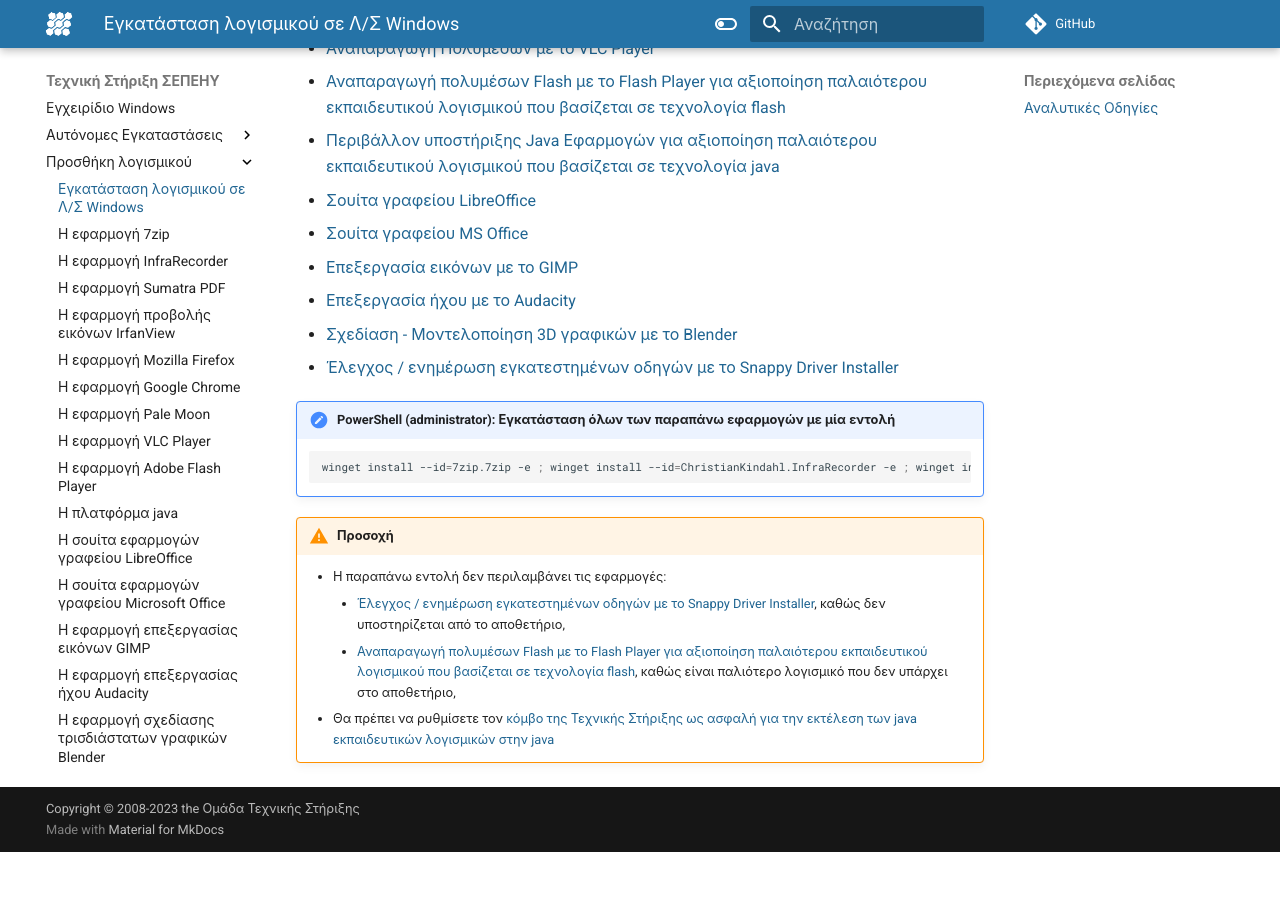
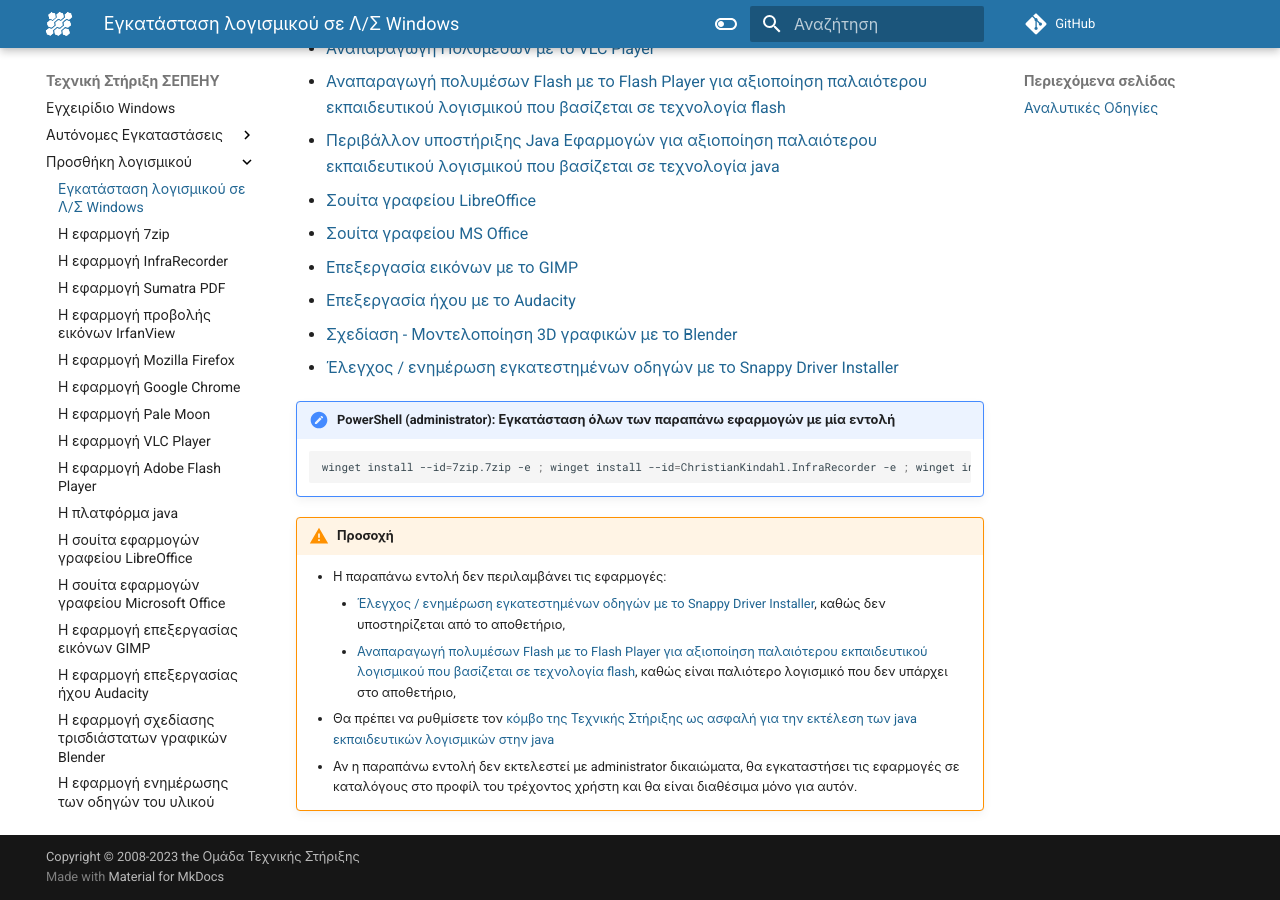
Before and after one commit to pe86/windows, an MkDocs documentation site: the page built from docs/software/index.md, in a window 1280 px wide and 900 px high, scrolled down 1002 px. Built offline with MkDocs 1.6.1 and Material for MkDocs 9.7.7, drawn with Linux system fonts in a browser that asks for light colours; comment, search, counter and statistics services are not loaded; before the commit the page ends 1854 px from its top, so only the background shows below that.

Commit message:
Επεξήγηση για τα δικαιώματα εκτέλεσης του winget και τους καταλόγους εγκατάστασης των εφαρμογών

```diff
--- a/docs/software/index.md
+++ b/docs/software/index.md
@@ -44,3 +44,4 @@
         - [Έλεγχος / ενημέρωση εγκατεστημένων οδηγών με το Snappy Driver Installer](snappy-driver), καθώς δεν υποστηρίζεται από το αποθετήριο,
         - [Αναπαραγωγή πολυμέσων Flash με το Flash Player για αξιοποίηση παλαιότερου εκπαιδευτικού λογισμικού που βασίζεται σε τεχνολογία flash](flash.md), καθώς είναι παλιότερο λογισμικό που δεν υπάρχει στο αποθετήριο,
     - Θα πρέπει να ρυθμίσετε τον [κόμβο της Τεχνικής Στήριξης ως ασφαλή για την εκτέλεση των java εκπαιδευτικών λογισμικών στην java](java.md#ts-sch-gr-setup)
+    - Αν η παραπάνω εντολή δεν εκτελεστεί με administrator δικαιώματα, θα εγκαταστήσει τις εφαρμογές σε καταλόγους στο προφίλ του τρέχοντος χρήστη και θα είναι διαθέσιμα μόνο για αυτόν.
```
